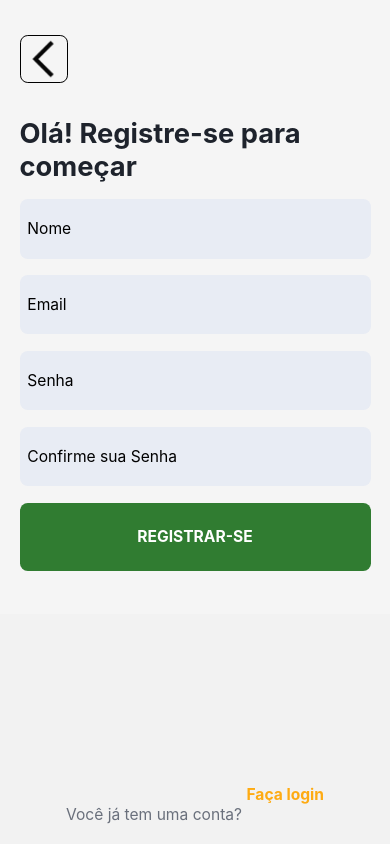
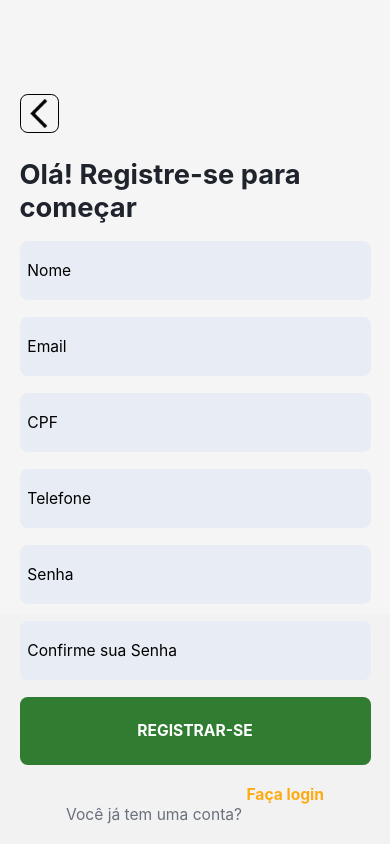
Before and after one commit to CardialIT/ruminar-app, a React Native app: screen /RegisterScreen in a window 390 px wide. Built offline with nearby package versions, Linux system fonts and the light colour scheme.

Commit message:
fix: adding cpf and telephone number field

```diff
--- a/src/pages/Register/index.js
+++ b/src/pages/Register/index.js
@@ -2,7 +2,6 @@ import React, { useState } from "react";
 import { View, Text, TextInput, TouchableOpacity, Image } from "react-native";
 import styles from "./styles";
 import IconReturn from "../../assets/icons-voltar-.png";
-import { Ionicons } from "@expo/vector-icons";
 
 export default function RegisterScreen() {
   return (
@@ -20,6 +19,14 @@ export default function RegisterScreen() {
 
         <View style={styles.inputField}>
           <TextInput style={styles.input} placeholder="Email" />
+        </View>
+
+        <View style={styles.inputField}>
+          <TextInput style={styles.input} placeholder="CPF" />
+        </View>
+
+        <View style={styles.inputField}>
+          <TextInput style={styles.input} placeholder="Telefone" />
         </View>
 
         <View style={styles.inputField}>
--- a/src/pages/Register/styles.js
+++ b/src/pages/Register/styles.js
@@ -45,7 +45,7 @@ export default StyleSheet.create({
   returnIcon: {
     width: width * 0.06,
     height: width * 0.06,
-    marginBottom: height * 0.02,
+    marginBottom: height * 0.01,
   },
 
   loginButton: {
@@ -65,12 +65,11 @@ export default StyleSheet.create({
   },
 
   buttonReturn: {
-    color: "black",
-    fontSize: width * 0.04,
-    textAlign: "left",
-    padding: width * 0.05,
-    alignSelf: "flex-start",
-    marginBottom: height * 0.04,
+    padding: width * 0.01,
+    marginBottom: height * 0.03,
+    marginTop: height * 0.3,
+    width: width * 0.1,
+    height: width * 0.1,
     borderWidth: width * 0.0004,
     borderColor: "black",
     borderRadius: width * 0.02,
@@ -83,6 +82,7 @@ export default StyleSheet.create({
     marginBottom: height * 0.025,
     alignSelf: "flex-end",
   },
+
   register: {
     position: "relative",
     flexDirection: "row",
@@ -91,6 +91,7 @@ export default StyleSheet.create({
     alignSelf: "center",
     color: "#6A707C",
   },
+
   register2: {
     flexDirection: "row",
     bottom: 20,
--- a/src/routes.js
+++ b/src/routes.js
@@ -5,7 +5,7 @@ const Stack = createNativeStackNavigator();
 
 import RegisterScreen from "./pages/Register/index";
 import HomeScreen from "./pages/Home";
-import LoginScreen from "./pages/Login"
+import LoginScreen from "./pages/Login";
 
 export default function Routes() {
   return (
```
